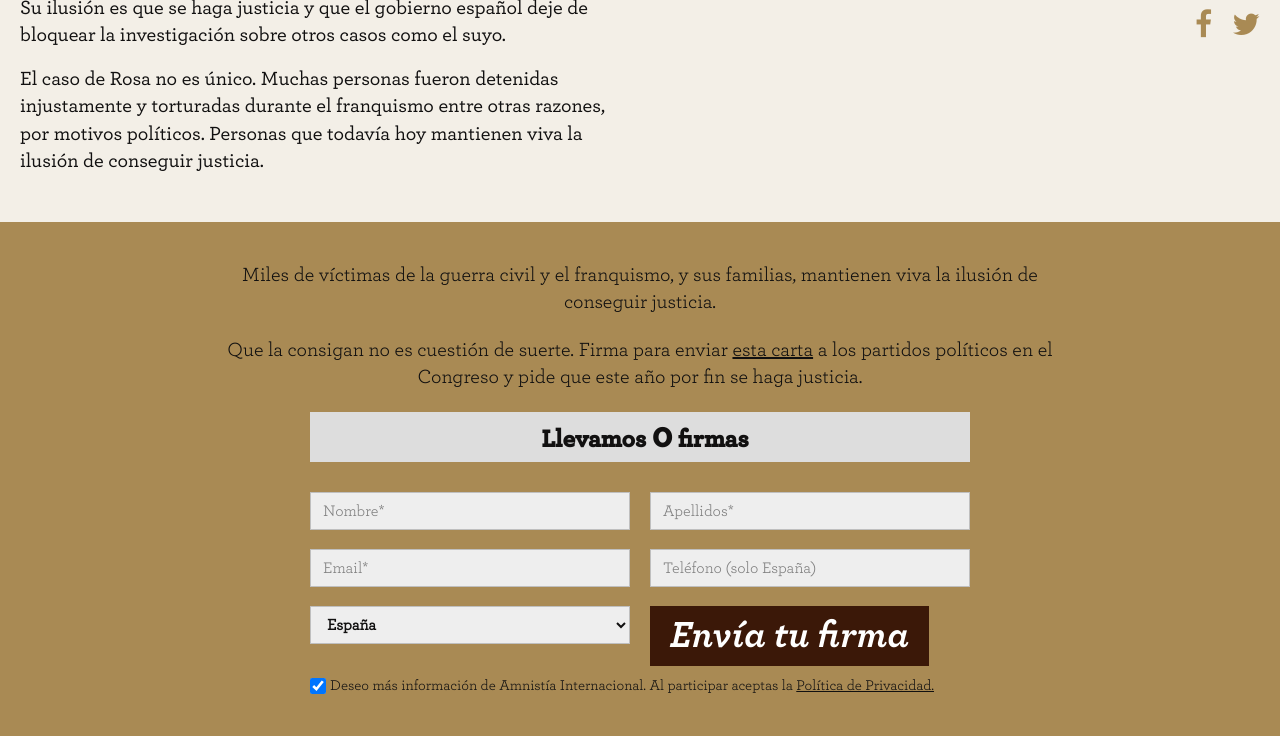
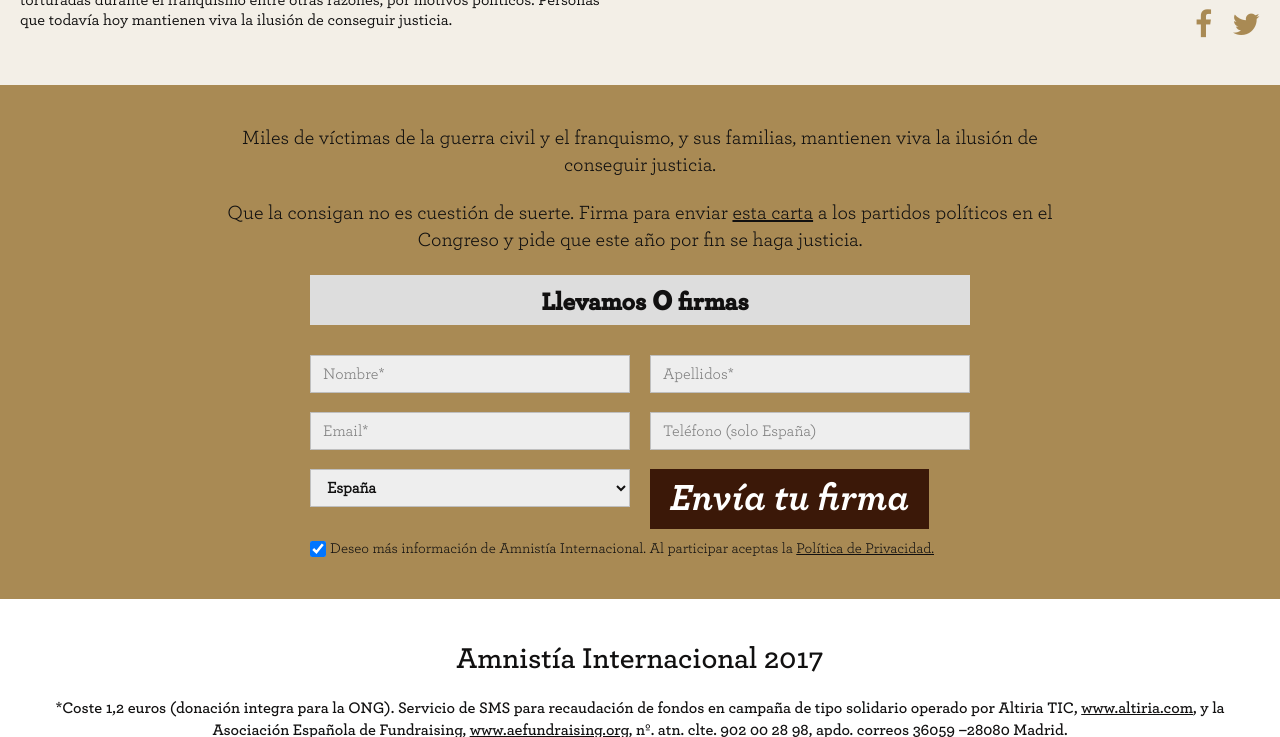
Before and after one commit to amnesty/microsite_loterianavidad, a PHP site: page /loteria/rosa-garcia.php in a window 1280 px wide. Shown: the part 588-1325 px from the top of the page. Run offline with PHP 8.4, Linux system fonts and the light colour scheme; data that the repository does not hold is empty; a stand-in replaces the project's code that opens the database connection; some libraries are stand-ins or nearby versions; some web fonts are replaced.

Commit message:
Cambio de estilos

```diff
--- a/css/style.css
+++ b/css/style.css
@@ -959,6 +959,10 @@ form.formulario-firma.row{
   text-align: center;
   margin: 0 auto 40px;
 }
+.modulo-interior p{
+  font-size: 16px;
+  line-height: 20px;
+}
 .modulo-interior .box-text{
 	width: 100%;
 	padding-right: 30px;
@@ -968,8 +972,8 @@ form.formulario-firma.row{
 }
 .modulo-interior .box-text p.subtitle{
 	font-family: 'Archer-SemiboldItalic';
-	font-size: 1.375em;
-	line-height: 1.182em;
+	font-size: 20px;
+	line-height: 24px;
 }
 .modulo-interior .navegacion{
 	position: relative;
```
